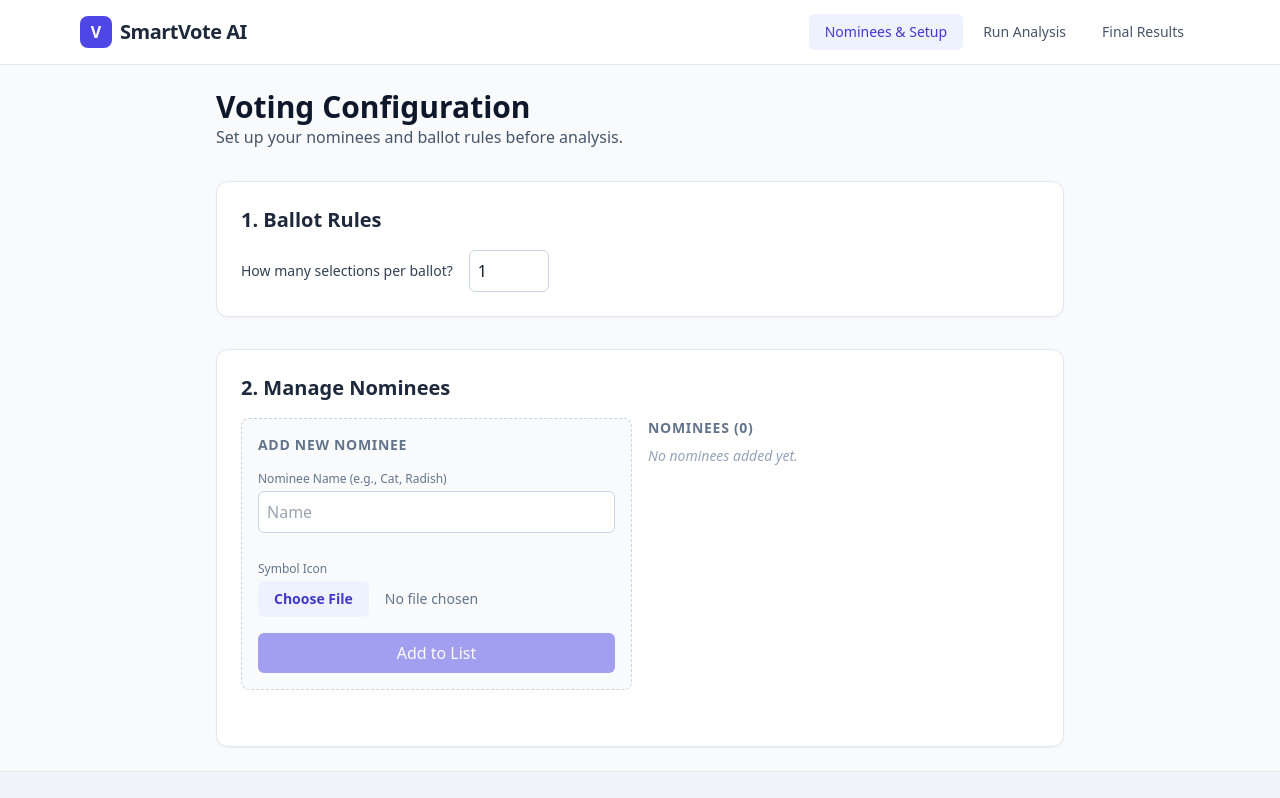
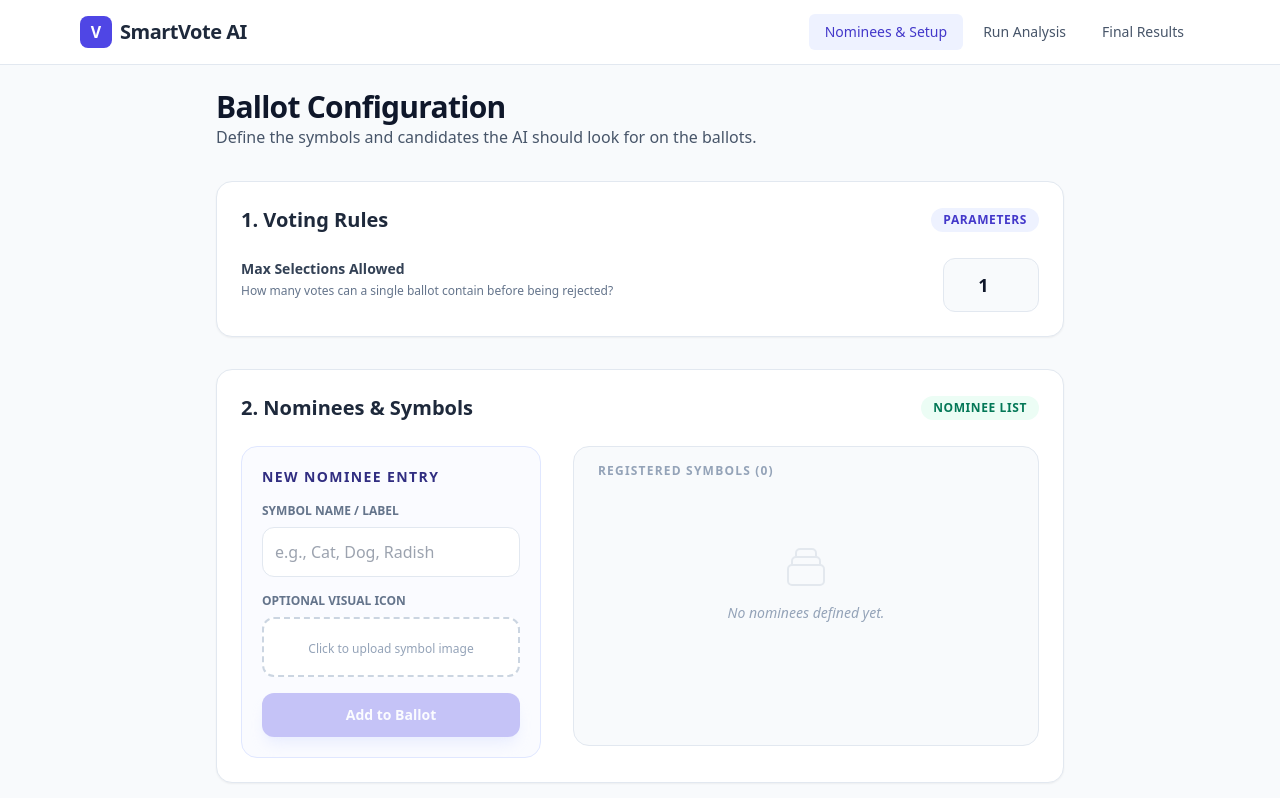
Before and after one commit to tarekahmedsifat/smartvoting, a React (Vite) app: page / in a window 1280 px wide. Shown: the top 798 px of the page. Built offline with nearby package versions, Linux system fonts and the light colour scheme.

Commit message:
Refactor nominee addition and UI elements
Updated nominee handling and UI for ballot configuration.

```diff
--- a/pages/Setup.tsx
+++ b/pages/Setup.tsx
@@ -1,4 +1,3 @@
-
 import React, { useState } from 'react';
 import { BallotConfig, Nominee } from '../types';
 
@@ -23,11 +22,11 @@ export default function SetupPage({ config, setConfig }: SetupProps) {
   };
 
   const addNominee = () => {
-    if (!newName || !newIcon) return;
+    if (!newName) return;
     const nominee: Nominee = {
       id: crypto.randomUUID(),
       name: newName,
-      iconBase64: newIcon
+      iconBase64: newIcon || '' // Icon is optional but recommended
     };
     setConfig(prev => ({
       ...prev,
@@ -35,6 +34,9 @@ export default function SetupPage({ config, setConfig }: SetupProps) {
     }));
     setNewName('');
     setNewIcon(null);
+    // Reset file input
+    const fileInput = document.getElementById('icon-upload') as HTMLInputElement;
+    if (fileInput) fileInput.value = '';
   };
 
   const removeNominee = (id: string) => {
@@ -47,81 +49,116 @@ export default function SetupPage({ config, setConfig }: SetupProps) {
   return (
     <div className="max-w-4xl mx-auto p-6 space-y-8">
       <header>
-        <h1 className="text-3xl font-bold text-slate-900">Voting Configuration</h1>
-        <p className="text-slate-600">Set up your nominees and ballot rules before analysis.</p>
+        <h1 className="text-3xl font-bold text-slate-900 tracking-tight">Ballot Configuration</h1>
+        <p className="text-slate-600">Define the symbols and candidates the AI should look for on the ballots.</p>
       </header>
 
-      <section className="bg-white p-6 rounded-xl border border-slate-200 shadow-sm">
-        <h2 className="text-xl font-semibold mb-4 text-slate-800">1. Ballot Rules</h2>
-        <div className="flex items-center space-x-4">
-          <label className="text-sm font-medium text-slate-700">How many selections per ballot?</label>
+      <section className="bg-white p-6 rounded-2xl border border-slate-200 shadow-sm transition-all hover:shadow-md">
+        <div className="flex items-center justify-between mb-6">
+          <h2 className="text-xl font-bold text-slate-800">1. Voting Rules</h2>
+          <div className="bg-indigo-50 text-indigo-700 px-3 py-1 rounded-full text-xs font-bold uppercase tracking-wider">Parameters</div>
+        </div>
+        <div className="flex items-center space-x-6">
+          <div className="flex-1">
+            <label className="block text-sm font-semibold text-slate-700 mb-1">Max Selections Allowed</label>
+            <p className="text-xs text-slate-500 mb-3">How many votes can a single ballot contain before being rejected?</p>
+          </div>
           <input
             type="number"
             min="1"
             value={config.allowedSelections}
             onChange={(e) => setConfig(prev => ({ ...prev, allowedSelections: parseInt(e.target.value) || 1 }))}
-            className="w-20 p-2 border border-slate-300 rounded-md focus:ring-2 focus:ring-indigo-500 outline-none"
+            className="w-24 p-3 text-center text-lg font-bold bg-slate-50 border border-slate-200 rounded-xl focus:ring-4 focus:ring-indigo-500/10 focus:border-indigo-500 outline-none transition-all"
           />
         </div>
       </section>
 
-      <section className="bg-white p-6 rounded-xl border border-slate-200 shadow-sm">
-        <h2 className="text-xl font-semibold mb-4 text-slate-800">2. Manage Nominees</h2>
+      <section className="bg-white p-6 rounded-2xl border border-slate-200 shadow-sm transition-all hover:shadow-md">
+        <div className="flex items-center justify-between mb-6">
+          <h2 className="text-xl font-bold text-slate-800">2. Nominees & Symbols</h2>
+          <div className="bg-emerald-50 text-emerald-700 px-3 py-1 rounded-full text-xs font-bold uppercase tracking-wider">Nominee List</div>
+        </div>
 
-        <div className="grid grid-cols-1 md:grid-cols-2 gap-4 mb-8">
-          <div className="p-4 border border-dashed border-slate-300 rounded-lg bg-slate-50 space-y-4">
-            <h3 className="text-sm font-semibold uppercase tracking-wider text-slate-500">Add New Nominee</h3>
+        <div className="grid grid-cols-1 lg:grid-cols-5 gap-8">
+          <div className="lg:col-span-2 space-y-5">
+            <div className="p-5 border border-indigo-100 rounded-2xl bg-indigo-50/30 space-y-4">
+              <h3 className="text-sm font-bold text-indigo-900 uppercase tracking-widest">New Nominee Entry</h3>
+
               <div>
-              <label className="block text-xs font-medium text-slate-500 mb-1">Nominee Name (e.g., Cat, Radish)</label>
+                <label className="block text-xs font-bold text-slate-500 uppercase mb-2">Symbol Name / Label</label>
                 <input
                   type="text"
-                placeholder="Name"
+                  placeholder="e.g., Cat, Dog, Radish"
                   value={newName}
                   onChange={(e) => setNewName(e.target.value)}
-                className="w-full p-2 border border-slate-300 rounded-md mb-3"
+                  className="w-full p-3 bg-white border border-slate-200 rounded-xl focus:ring-4 focus:ring-indigo-500/10 focus:border-indigo-500 outline-none transition-all"
                 />
               </div>
+
               <div>
-              <label className="block text-xs font-medium text-slate-500 mb-1">Symbol Icon</label>
+                <label className="block text-xs font-bold text-slate-500 uppercase mb-2">Optional Visual Icon</label>
+                <div className="relative group">
                   <input
+                    id="icon-upload"
                     type="file"
                     accept="image/*"
                     onChange={handleIconUpload}
-                className="w-full text-sm text-slate-500 file:mr-4 file:py-2 file:px-4 file:rounded-md file:border-0 file:text-sm file:font-semibold file:bg-indigo-50 file:text-indigo-700 hover:file:bg-indigo-100"
+                    className="absolute inset-0 w-full h-full opacity-0 cursor-pointer z-10"
                   />
+                  <div className="p-4 border-2 border-dashed border-slate-300 rounded-xl bg-white text-center group-hover:border-indigo-400 transition-colors">
+                    {newIcon ? (
+                      <div className="flex items-center justify-center gap-3">
+                        <img src={newIcon} alt="Preview" className="w-10 h-10 rounded-lg object-cover shadow-sm" />
+                        <span className="text-xs font-medium text-slate-600">Symbol Loaded</span>
                       </div>
-            {newIcon && (
-              <div className="mt-2 flex items-center space-x-4">
-                 <img src={newIcon} alt="Preview" className="w-12 h-12 rounded object-cover border border-slate-200" />
-                 <span className="text-xs text-slate-400">Preview</span>
+                    ) : (
+                      <span className="text-xs font-medium text-slate-400">Click to upload symbol image</span>
+                    )}
+                  </div>
+                </div>
+              </div>
+
+              <button
+                onClick={addNominee}
+                disabled={!newName}
+                className="w-full py-3 bg-indigo-600 text-white rounded-xl font-bold text-sm shadow-lg shadow-indigo-200 hover:bg-indigo-700 active:scale-95 disabled:opacity-30 disabled:pointer-events-none transition-all"
+              >
+                Add to Ballot
+              </button>
+            </div>
+          </div>
+
+          <div className="lg:col-span-3">
+            <div className="bg-slate-50 rounded-2xl p-4 border border-slate-200 min-h-[300px]">
+              <h3 className="text-xs font-bold text-slate-400 uppercase tracking-widest mb-4 px-2">Registered Symbols ({config.nominees.length})</h3>
+
+              {config.nominees.length === 0 ? (
+                <div className="flex flex-col items-center justify-center py-12 text-slate-400">
+                  <svg className="w-12 h-12 mb-3 opacity-20" fill="none" viewBox="0 0 24 24" stroke="currentColor">
+                    <path strokeLinecap="round" strokeLinejoin="round" strokeWidth={1} d="M19 11H5m14 0a2 2 0 012 2v6a2 2 0 01-2 2H5a2 2 0 01-2-2v-6a2 2 0 012-2m14 0V9a2 2 0 00-2-2M5 11V9a2 2 0 012-2m0 0V5a2 2 0 012-2h6a2 2 0 012 2v2M7 7h10" />
+                  </svg>
+                  <p className="text-sm italic">No nominees defined yet.</p>
+                </div>
+              ) : (
+                <div className="grid grid-cols-1 md:grid-cols-2 gap-3">
+                  {config.nominees.map(n => (
+                    <div key={n.id} className="flex items-center justify-between p-3 bg-white border border-slate-200 rounded-xl group hover:border-indigo-300 transition-all shadow-sm">
+                      <div className="flex items-center space-x-3">
+                        {n.iconBase64 ? (
+                          <img src={n.iconBase64} alt={n.name} className="w-10 h-10 rounded-lg object-cover border border-slate-100" />
+                        ) : (
+                          <div className="w-10 h-10 rounded-lg bg-slate-100 flex items-center justify-center text-slate-400">
+                            <svg className="w-5 h-5" fill="none" viewBox="0 0 24 24" stroke="currentColor"><path strokeLinecap="round" strokeLinejoin="round" strokeWidth={2} d="M16 7a4 4 0 11-8 0 4 4 0 018 0zM12 14a7 7 0 00-7 7h14a7 7 0 00-7-7z" /></svg>
                           </div>
                         )}
-            <button
-              onClick={addNominee}
-              disabled={!newName || !newIcon}
-              className="w-full py-2 bg-indigo-600 text-white rounded-md font-medium hover:bg-indigo-700 disabled:opacity-50 transition-colors"
-            >
-              Add to List
-            </button>
-          </div>
-
-          <div className="space-y-2">
-            <h3 className="text-sm font-semibold uppercase tracking-wider text-slate-500">Nominees ({config.nominees.length})</h3>
-            {config.nominees.length === 0 ? (
-              <p className="text-slate-400 italic text-sm">No nominees added yet.</p>
-            ) : (
-              <div className="max-h-64 overflow-y-auto space-y-2 pr-2">
-                {config.nominees.map(n => (
-                  <div key={n.id} className="flex items-center justify-between p-3 bg-white border border-slate-200 rounded-lg group">
-                    <div className="flex items-center space-x-3">
-                      <img src={n.iconBase64} alt={n.name} className="w-8 h-8 rounded-full object-cover border border-slate-100" />
-                      <span className="font-medium text-slate-700">{n.name}</span>
+                        <span className="font-bold text-slate-700">{n.name}</span>
                       </div>
                       <button
                         onClick={() => removeNominee(n.id)}
-                      className="text-slate-400 hover:text-red-600 opacity-0 group-hover:opacity-100 transition-opacity"
+                        className="p-2 text-slate-300 hover:text-red-600 hover:bg-red-50 rounded-lg transition-all"
+                        aria-label="Remove nominee"
                       >
-                      <svg xmlns="http://www.w3.org/2000/svg" width="18" height="18" viewBox="0 0 24 24" fill="none" stroke="currentColor" strokeWidth="2" strokeLinecap="round" strokeLinejoin="round"><path d="M3 6h18"/><path d="M19 6v14c0 1-1 2-2 2H7c-1 0-2-1-2-2V6"/><path d="M8 6V4c0-1 1-2 2-2h4c1 0 2 1 2 2v2"/><line x1="10" y1="11" x2="10" y2="17"/><line x1="14" y1="11" x2="14" y2="17"/></svg>
+                        <svg xmlns="http://www.w3.org/2000/svg" width="18" height="18" viewBox="0 0 24 24" fill="none" stroke="currentColor" strokeWidth="2.5" strokeLinecap="round" strokeLinejoin="round"><path d="M3 6h18"/><path d="M19 6v14c0 1-1 2-2 2H7c-1 0-2-1-2-2V6"/><path d="M8 6V4c0-1 1-2 2-2h4c1 0 2 1 2 2v2"/></svg>
                       </button>
                     </div>
                   ))}
@@ -129,7 +166,17 @@ export default function SetupPage({ config, setConfig }: SetupProps) {
               )}
             </div>
           </div>
+        </div>
       </section>
+
+      <div className="flex justify-center pt-4">
+        <a
+          href="#/analysis"
+          className={`px-10 py-4 bg-slate-900 text-white rounded-2xl font-bold shadow-xl transition-all hover:bg-indigo-600 active:scale-95 ${config.nominees.length === 0 ? 'opacity-20 pointer-events-none' : ''}`}
+        >
+          Proceed to Ballot Analysis
+        </a>
+      </div>
     </div>
   );
 }
```
Lines whose indentation alone changed are shown as unchanged.
